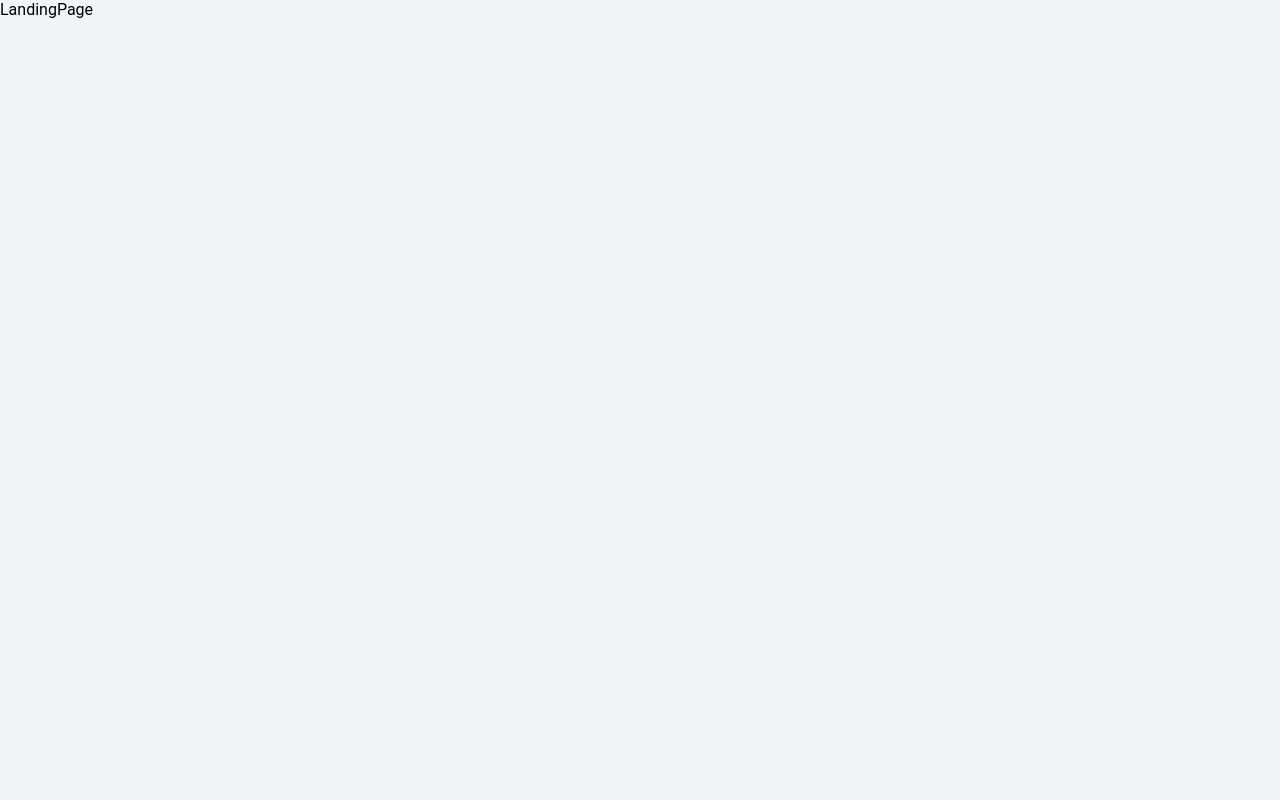
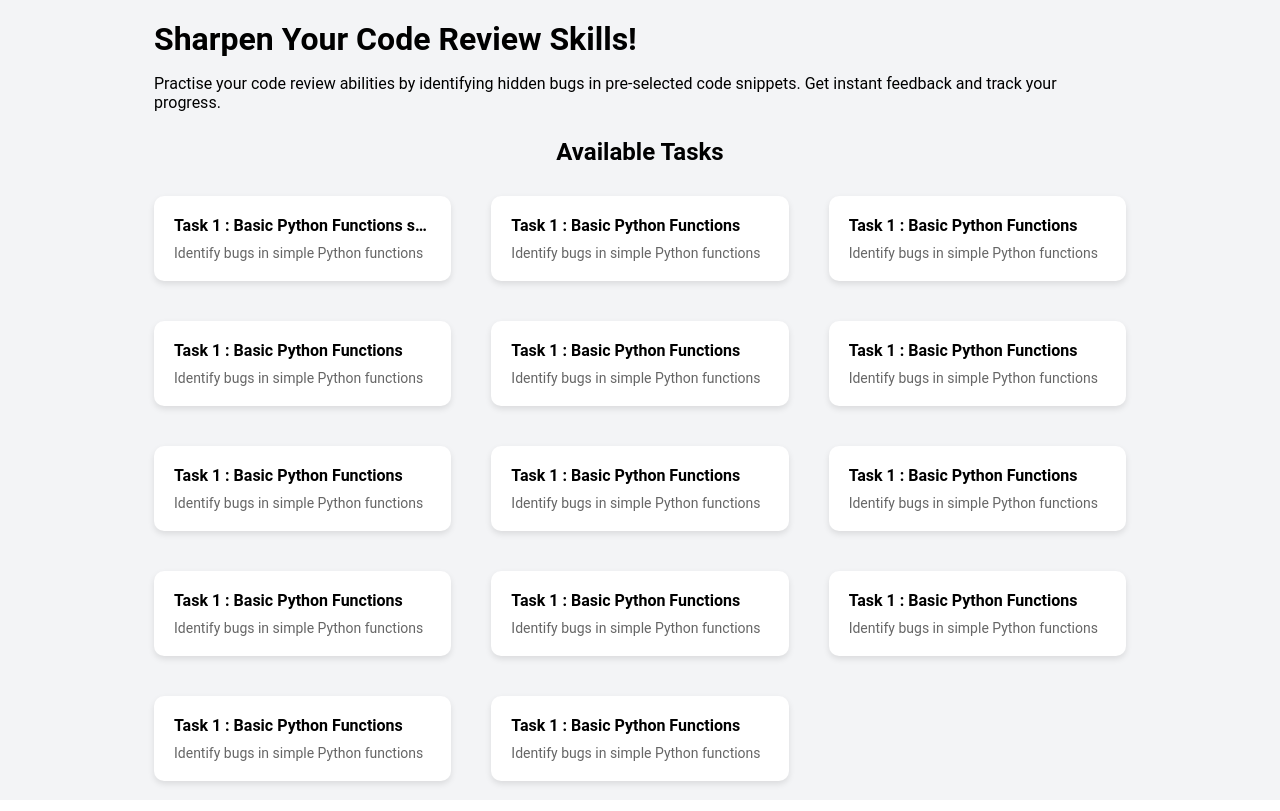
Before and after one commit to igaantonik/bug-hunter, a React (Vite) app in the folder frontend/app/: page / in a window 1280 px wide. Both pictures are taken after typing "Sample" into the empty fields and a click on the input "Proceed". Built offline with nearby package versions, Linux system fonts and the light colour scheme.

Commit message:
landing page implemented (#31)

```diff
--- a/frontend/app/src/components/PageContainer.tsx
+++ b/frontend/app/src/components/PageContainer.tsx
@@ -7,6 +7,8 @@ const Container = styled.div<{ $centered?: boolean }>`
     background-color: rgb(243, 244, 246);
     display: flex;
     flex-direction: column;
+    padding: 20px;
+    box-sizing: border-box;
     ${(props) =>
         props.$centered
             ? `
--- /dev/null
+++ b/frontend/app/src/components/landing/LandingPageHeader.tsx
@@ -0,0 +1,22 @@
+import React from 'react';
+import styled from 'styled-components';
+
+const Header = styled.header`
+    width: calc(80% - 20px);
+    margin: 0 auto;
+`;
+
+function LandingPageHeader() {
+    return (
+        <Header>
+            <h1>Sharpen Your Code Review Skills!</h1>
+            <p>
+                Practise your code review abilities by identifying hidden bugs
+                in pre-selected code snippets. Get instant feedback and track
+                your progress.
+            </p>
+        </Header>
+    );
+}
+
+export default LandingPageHeader;
--- /dev/null
+++ b/frontend/app/src/components/landing/TaskGallery/TaskCard.tsx
@@ -0,0 +1,58 @@
+import React from 'react';
+import { useNavigate } from 'react-router-dom';
+import styled from 'styled-components';
+
+const Card = styled.div`
+    background-color: white;
+    box-shadow: 0px 3px 6px rgba(0, 0, 0, 0.1);
+    border-radius: 10px;
+    margin: 10px;
+    padding: 20px;
+    display: flex;
+    flex-direction: column;
+    justify-content: center;
+    cursor: pointer;
+    min-width: 0;
+
+    h3,
+    p {
+        overflow: hidden;
+        white-space: nowrap;
+        text-overflow: ellipsis;
+    }
+
+    h3 {
+        font-size: 16px;
+        font-weight: bold;
+        margin: 0;
+    }
+
+    p {
+        font-size: 14px;
+        color: #666;
+        margin: 10px 0 0;
+    }
+`;
+
+interface TaskCardProps {
+    id: number;
+    title: string;
+    description: string;
+}
+
+function TaskCard({ id, title, description }: TaskCardProps) {
+    const navigate = useNavigate();
+
+    const taskCardClickHandler = () => {
+        navigate(`/review?taskId=${id}`);
+    };
+
+    return (
+        <Card onClick={taskCardClickHandler}>
+            <h3>{title}</h3>
+            <p>{description}</p>
+        </Card>
+    );
+}
+
+export default TaskCard;
--- /dev/null
+++ b/frontend/app/src/components/landing/TaskGallery/TasksGallery.tsx
@@ -0,0 +1,43 @@
+import React from 'react';
+import styled from 'styled-components';
+import { TASKS } from '../../../data/consts';
+import TaskCard from './TaskCard';
+
+const Container = styled.div`
+    & > h2 {
+        text-align: center;
+        margin: 10px 0px 0px 0px;
+    }
+`;
+
+const TasksGrid = styled.div`
+    display: grid;
+    grid-template-columns: repeat(3, 1fr);
+    max-width: 80%;
+    margin: 0 auto;
+    gap: 20px;
+    padding: 20px;
+
+    @media (max-width: 1024px) {
+        grid-template-columns: repeat(2, 1fr);
+    }
+
+    @media (max-width: 768px) {
+        grid-template-columns: 1fr;
+    }
+`;
+
+function TasksGallery() {
+    return (
+        <Container>
+            <h2>Available Tasks</h2>
+            <TasksGrid>
+                {TASKS.map((task, index) => (
+                    <TaskCard key={index} {...task} />
+                ))}
+            </TasksGrid>
+        </Container>
+    );
+}
+
+export default TasksGallery;
--- /dev/null
+++ b/frontend/app/src/data/consts.ts
@@ -0,0 +1,72 @@
+export const TASKS: { id: number; title: string; description: string }[] = [
+    {
+        id: 1,
+        title: 'Task 1 : Basic Python Functions saddhakadshkkdsdsahjkdahjkdsahjkasdhjdashjkdaskhjdsahkjdsahkjdhkjadshkjdsakhdhdafshlafsfbsdhjlfshjksdfhkjsdfhjfdshjkfskhjfsdhj',
+        description: 'Identify bugs in simple Python functions',
+    },
+    {
+        id: 2,
+        title: 'Task 1 : Basic Python Functions',
+        description: 'Identify bugs in simple Python functions',
+    },
+    {
+        id: 3,
+        title: 'Task 1 : Basic Python Functions',
+        description: 'Identify bugs in simple Python functions',
+    },
+    {
+        id: 4,
+        title: 'Task 1 : Basic Python Functions',
+        description: 'Identify bugs in simple Python functions',
+    },
+    {
+        id: 5,
+        title: 'Task 1 : Basic Python Functions',
+        description: 'Identify bugs in simple Python functions',
+    },
+    {
+        id: 6,
+        title: 'Task 1 : Basic Python Functions',
+        description: 'Identify bugs in simple Python functions',
+    },
+    {
+        id: 7,
+        title: 'Task 1 : Basic Python Functions',
+        description: 'Identify bugs in simple Python functions',
+    },
+    {
+        id: 8,
+        title: 'Task 1 : Basic Python Functions',
+        description: 'Identify bugs in simple Python functions',
+    },
+    {
+        id: 9,
+        title: 'Task 1 : Basic Python Functions',
+        description: 'Identify bugs in simple Python functions',
+    },
+    {
+        id: 10,
+        title: 'Task 1 : Basic Python Functions',
+        description: 'Identify bugs in simple Python functions',
+    },
+    {
+        id: 11,
+        title: 'Task 1 : Basic Python Functions',
+        description: 'Identify bugs in simple Python functions',
+    },
+    {
+        id: 12,
+        title: 'Task 1 : Basic Python Functions',
+        description: 'Identify bugs in simple Python functions',
+    },
+    {
+        id: 13,
+        title: 'Task 1 : Basic Python Functions',
+        description: 'Identify bugs in simple Python functions',
+    },
+    {
+        id: 14,
+        title: 'Task 1 : Basic Python Functions',
+        description: 'Identify bugs in simple Python functions',
+    },
+];
--- a/frontend/app/src/screens/LandingPage.tsx
+++ b/frontend/app/src/screens/LandingPage.tsx
@@ -1,8 +1,15 @@
 import React from 'react';
 import PageContainer from '../components/PageContainer';
+import LandingPageHeader from '../components/landing/LandingPageHeader';
+import TasksGallery from '../components/landing/TaskGallery/TasksGallery';
 
 function LandingPage() {
-    return <PageContainer>LandingPage</PageContainer>;
+    return (
+        <PageContainer>
+            <LandingPageHeader />
+            <TasksGallery />
+        </PageContainer>
+    );
 }
 
 export default LandingPage;
```
Also changed, not shown: frontend/app/.eslintrc.cjs, 1 other file (tests, documents, lock files or other folders).
